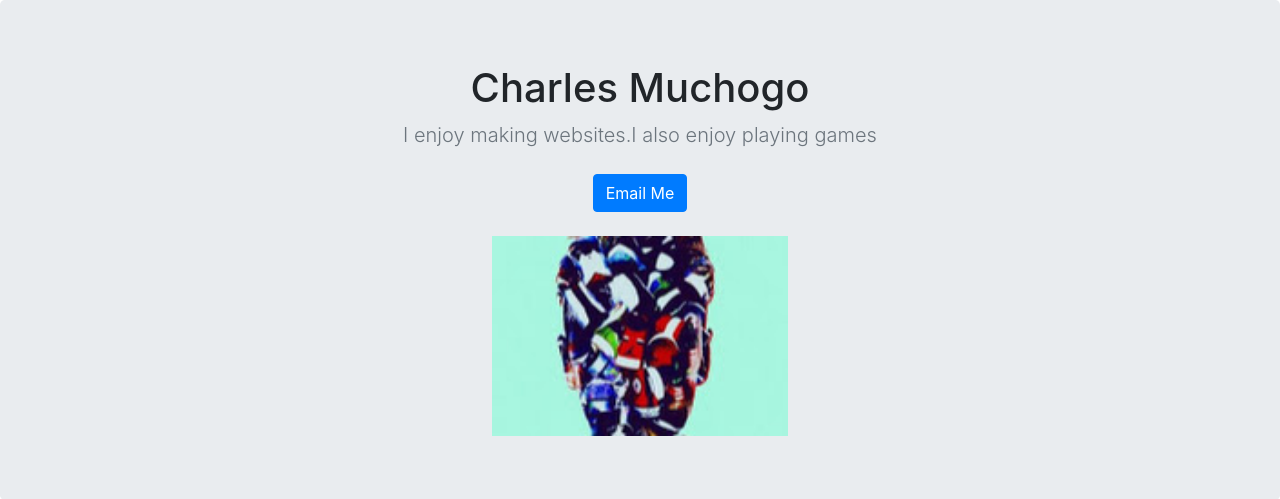
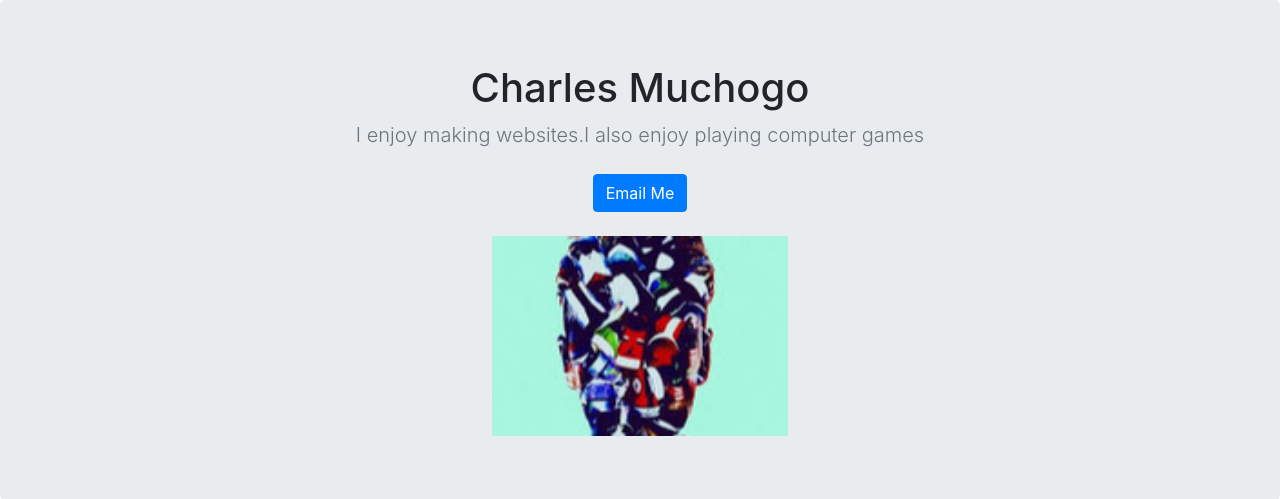
Before and after one commit to Muchogoc/portfolio, a Django app: template portfolio/jobs/templates/jobs/home.html in a window 1280 px wide. Shown: the top 499 px of the page. Run offline with Django 3.2, Linux system fonts and the light colour scheme; the template is opened without the code that fills it, so the values that code supplies are empty; some libraries are stand-ins or nearby versions.

Commit message:
Edit homepage template in job app
Specified the type of games I enjoy playiing games i.e
computer games

```diff
--- a/portfolio/jobs/templates/jobs/home.html
+++ b/portfolio/jobs/templates/jobs/home.html
@@ -39,7 +39,7 @@
   <section class="jumbotron text-center">
     <div class="container">
       <h1 class="jumbotron-heading">Charles Muchogo</h1>
-      <p class="lead text-muted">I enjoy making websites.I also enjoy playing games<p>
+      <p class="lead text-muted">I enjoy making websites.I also enjoy playing computer games<p>
         <a href="mailto:muchogoc@hotmail.com" class="btn btn-primary my-2">Email Me</a>
       </p>
       <img src="{% static 'sneaker head.jpg' %}" height = 200></img>
--- a/setup.py
+++ b/setup.py
@@ -3,7 +3,7 @@ import os
 from setuptools import find_packages, setup
 
 # circleci.py version
-VERSION = "1.1.5"
+VERSION = "1.1.6"
 
 with open(os.path.join(os.path.dirname(__file__), 'README.md')) as readme:
     README = readme.read()
```
Also changed, not shown: .circleci/config.yml.
